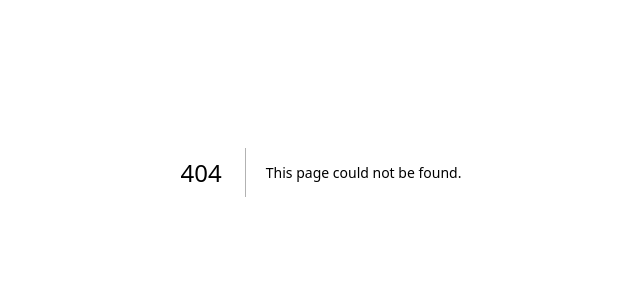
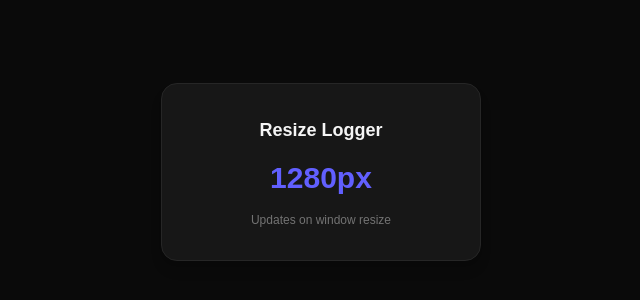
Before and after one commit to Rajender-01/react-hooks-journey, a Next.js app: page /hooks/useEffectEvent/advanced in a window 1280 px wide. Before the commit this address had no page. Shown: the part 228-528 px from the top of the page, without its empty margins (319-959 px from the left). Built offline with nearby package versions, Linux system fonts and the light colour scheme.

Commit message:
useEffectEvent - advanced

```diff
--- /dev/null
+++ b/src/app/hooks/useEffectEvent/advanced/page.tsx
@@ -0,0 +1,11 @@
+import ResizeLogger from "@/src/hooks-learning/03-advance-hooks/useEffectEvent/ResizeLogger"
+
+const page = () => {
+  return (
+    <div>
+      <ResizeLogger/>
+    </div>
+  )
+}
+
+export default page
--- /dev/null
+++ b/src/hooks-learning/03-advance-hooks/useEffectEvent/ResizeLogger.tsx
@@ -0,0 +1,38 @@
+"use client";
+import { useEffect, useState, useEffectEvent } from "react";
+
+export default function ResizeLogger() {
+  const [width, setWidth] = useState(window.innerWidth);
+
+  const handleResize = useEffectEvent(() => {
+    setWidth(window.innerWidth);
+  });
+
+  useEffect(() => {
+    window.addEventListener("resize", handleResize);
+
+    return () => {
+      window.removeEventListener("resize", handleResize);
+    };
+  }, []);
+
+  return (
+    <div className="min-h-screen bg-neutral-950 text-neutral-100 flex items-center justify-center p-6">
+      <div className="bg-neutral-900 border border-neutral-800 rounded-2xl p-8 w-[320px] text-center space-y-4 shadow-lg">
+
+        <h1 className="text-lg font-semibold">
+          Resize Logger
+        </h1>
+
+        <div className="text-3xl font-bold text-indigo-500">
+          {width}px
+        </div>
+
+        <p className="text-xs text-neutral-500">
+          Updates on window resize
+        </p>
+
+      </div>
+    </div>
+  );
+}
```
